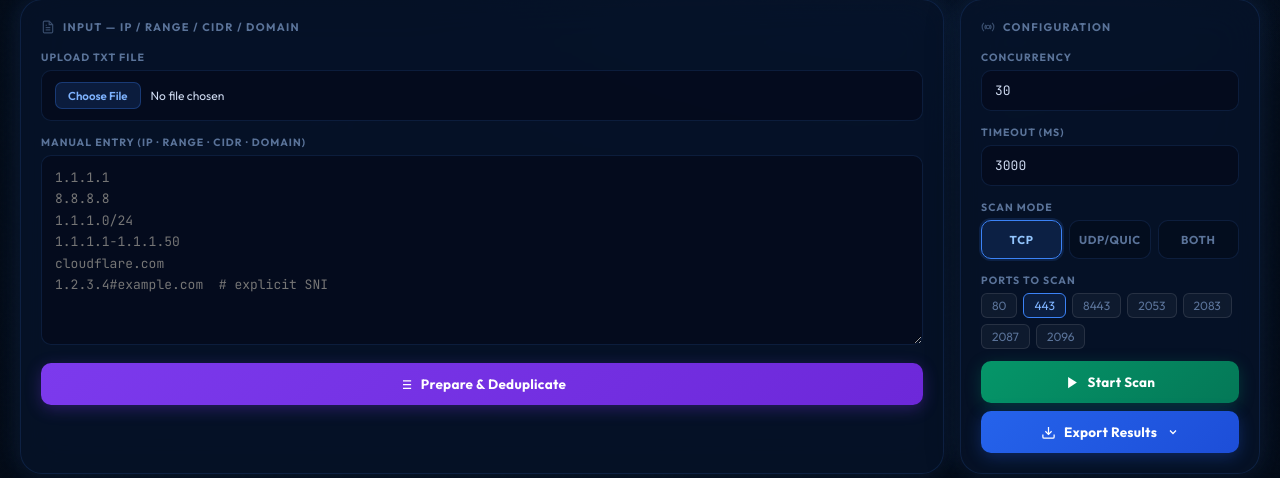
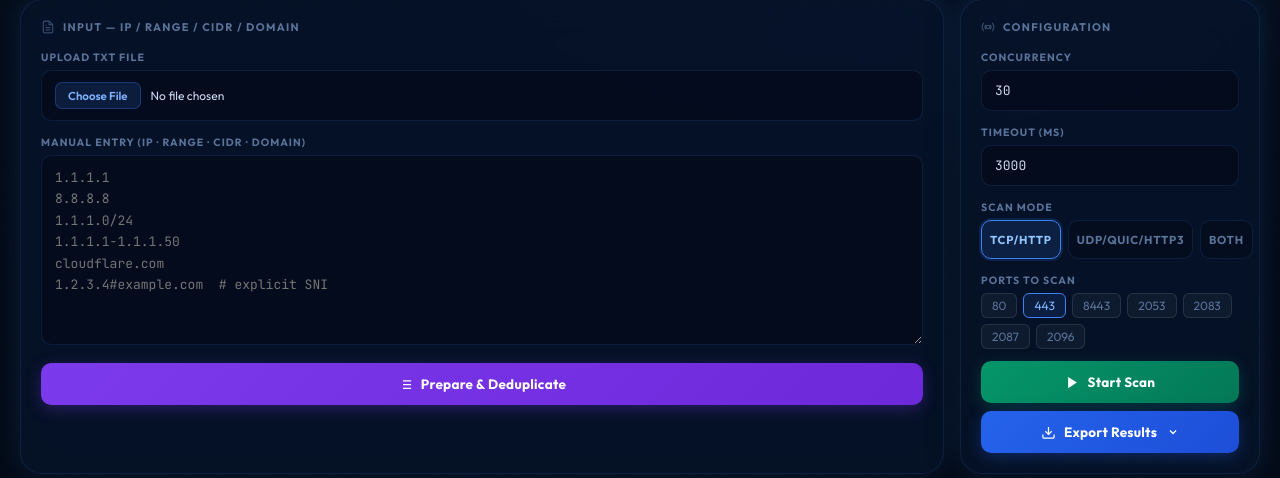
Before and after one commit to ForExampleZERO/AniScanner, a Flask app: page / in a window 1280 px wide. Shown: the part 120-598 px from the top of the page. Run offline with Flask 3, Linux system fonts and the light colour scheme.

Commit message:
Update index.html

```diff
--- a/templates/index.html
+++ b/templates/index.html
@@ -70,11 +70,11 @@
             <div class="mode-selector">
                 <label class="mode-option">
                     <input type="radio" name="scanMode" value="TCP" checked>
-                    <span>TCP</span>
+                    <span>TCP/HTTP</span>
                 </label>
                 <label class="mode-option">
                     <input type="radio" name="scanMode" value="UDP">
-                    <span>UDP/QUIC</span>
+                    <span>UDP/QUIC/HTTP3</span>
                 </label>
                 <label class="mode-option">
                     <input type="radio" name="scanMode" value="BOTH">
```
